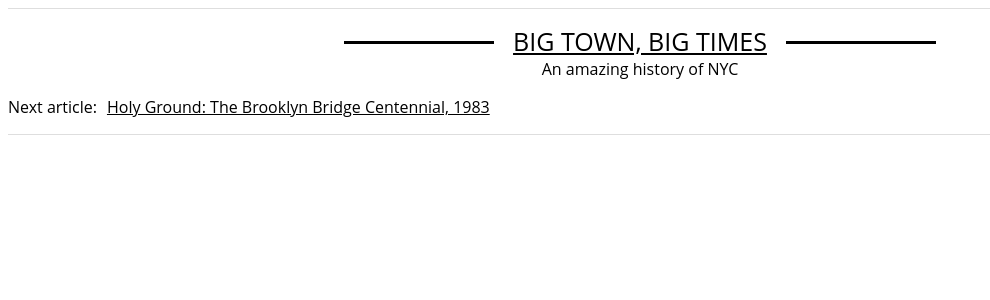
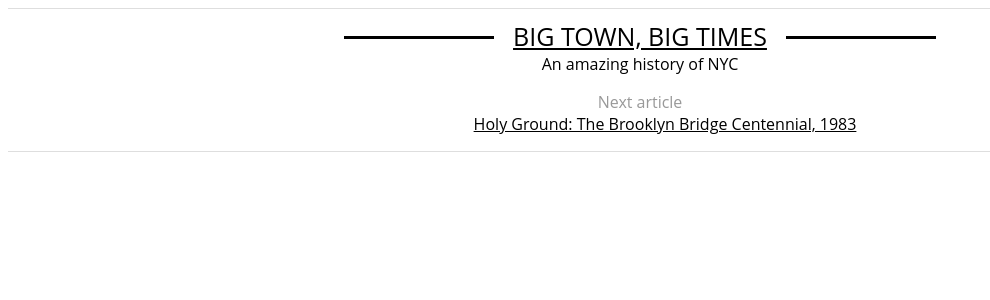
Before and after one commit to nydailynews/that-was-then, a Flask app: page /amazing-history-nyc/sidebar/ in a window 1280 px wide. Shown: the top 300 px of the page, without its empty margins (0-990 px from the left). Run offline with Flask 2, Linux system fonts and the light colour scheme; some libraries are stand-ins or nearby versions.

Commit message:
Adjust styles for in-article include

```diff
--- a/project/templates/bigtown_sidebar.html
+++ b/project/templates/bigtown_sidebar.html
@@ -2,6 +2,7 @@
 {% block style %}
 body {
     font-family: 'Open Sans', sans-serif;
+    max-height: 188px;
 }
 #intro {
     border-top: 1px solid #dedede;
@@ -15,7 +16,7 @@ body {
     text-align: center;
     text-transform: uppercase;
     color: black;
-    margin: 15px auto 0;
+    margin: 10px auto 0;
 }
 #intro h2:before, #intro h2:after {
     content: '';
@@ -45,11 +46,13 @@ p {
     text-align: center;
     margin-top: 0;
 }
+dl {
+    text-align: center;
+}
 dt {
-    float: left;
+    color: #999;
 }
 dt:after {
-    content: ":";
 }
 dd {
     text-indent: 10px;
```
